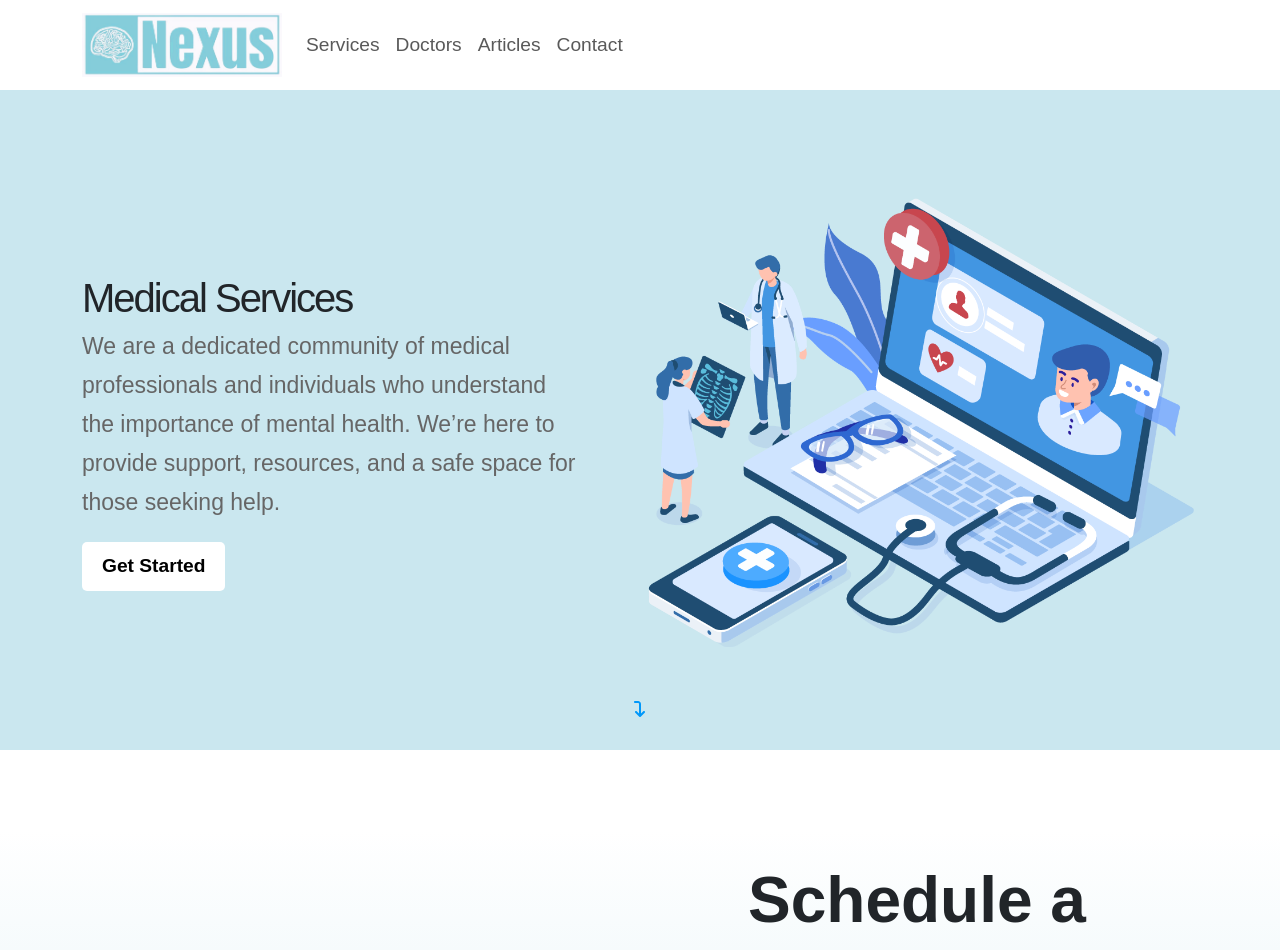
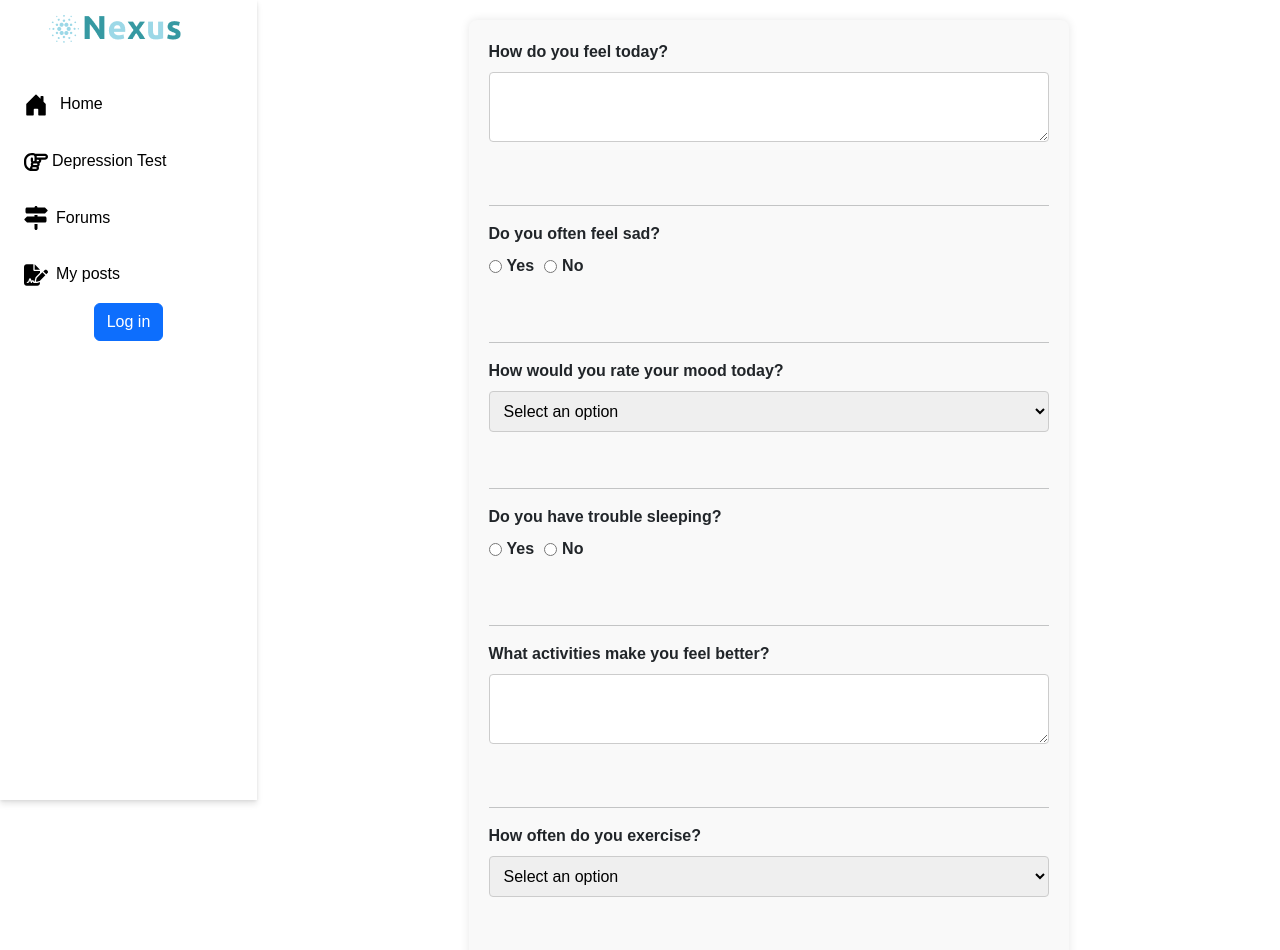
Before and after one commit to Ranatarek22/Mental-Health, a React (Create React App) app: page /depressiontest in a window 1280 px wide. Before the commit this address led to /. Shown: the top 950 px of the page. Built offline with nearby package versions, Linux system fonts and the light colour scheme; no server answers; a web font is replaced by a local one.

Commit message:
depression test page

```diff
--- a/src/App.js
+++ b/src/App.js
@@ -7,6 +7,7 @@ import NavigateController from "./components/navigation/NavigateController/Navig
 import { main_routes } from "./routes/routes";
 import MyPosts from "./components/pages/MyPosts/MyPosts";
 import { Spinner } from "react-bootstrap";
+import MentalHealthTest from "./components/pages/MentalHealthTest/MentalHealthTest";
 
 const LoginPage = lazy(() => import("./components/pages/LoginPage/LoginPage"));
 const ForumsPage = lazy(() =>
@@ -108,6 +109,7 @@ function App() {
                 }
               />
               <Route path="/profile" element={<ProfilePage />} />
+              <Route path="/depressiontest" element={<MentalHealthTest />} />
               <Route path="/myposts" element={<MyPosts />} />
               <Route path="/createforum" element={<CreateForumPage />} />
               <Route path="/forums" element={<ForumsPage />} />
--- a/src/components/navigation/SideBar/sidebar.jsx
+++ b/src/components/navigation/SideBar/sidebar.jsx
@@ -61,9 +61,11 @@ const Sidebar = () => {
               </li>
 
               <li className="nav-item  align-items-center w-100">
-                <a href="#" className="nav-link px-0 align-middle m-2 w-100">
-                  {" "}
-                  <FaRegHandPointRight className="fs-4 mx-3 me-1 text-black" />{" "}
+                <a
+                  href="/depressiontest"
+                  className="nav-link px-0 align-middle m-2 w-100"
+                >
+                  <FaRegHandPointRight className="fs-4 mx-3 me-1 text-black" />
                   <span className="ms-1text-black text-black user-link">
                     Depression Test
                   </span>
@@ -74,7 +76,7 @@ const Sidebar = () => {
                   href="/forums/forumlist"
                   className="nav-link px-0 align-middle m-2 "
                 >
-                  <FaSignsPost className="fs-4 mx-3 me-1 text-black " />{" "}
+                  <FaSignsPost className="fs-4 mx-3 me-1 text-black " />
                   <span
                     className="ms-1  text-black user-link"
                     onClick={() => navigate("/forums/forumlist")}
@@ -85,7 +87,7 @@ const Sidebar = () => {
               </li>
               <li className="nav-item align-items-center w-100">
                 <a href="/myposts" className="nav-link px-0 align-middle m-2 ">
-                  <FaFileSignature className="fs-4 mx-3 me-1 text-black " />{" "}
+                  <FaFileSignature className="fs-4 mx-3 me-1 text-black " />
                   <span
                     className="ms-1  text-black user-link"
                     onClick={() => navigate("/myposts")}
--- /dev/null
+++ b/src/components/pages/MentalHealthTest/MentalHealthTest.jsx
@@ -0,0 +1,158 @@
+import React from "react";
+import { useFormik } from "formik";
+import * as Yup from "yup";
+import toast, { Toaster } from "react-hot-toast";
+
+const questions = [
+  { type: "text", question: "How do you feel today?" },
+  { type: "radio", question: "Do you often feel sad?", options: ["Yes", "No"] },
+  {
+    type: "select",
+    question: "How would you rate your mood today?",
+    options: ["High", "Medium", "Low"],
+  },
+  {
+    type: "radio",
+    question: "Do you have trouble sleeping?",
+    options: ["Yes", "No"],
+  },
+  { type: "text", question: "What activities make you feel better?" },
+  {
+    type: "select",
+    question: "How often do you exercise?",
+    options: ["Always", "Often", "Sometimes", "Never"],
+  },
+  {
+    type: "radio",
+    question: "Do you feel anxious frequently?",
+    options: ["Yes", "No"],
+  },
+  { type: "text", question: "Describe your support system." },
+  {
+    type: "select",
+    question: "How would you rate your appetite?",
+    options: ["High", "Medium", "Low"],
+  },
+  {
+    type: "radio",
+    question: "Do you experience mood swings?",
+    options: ["Yes", "No"],
+  },
+  { type: "text", question: "What coping mechanisms do you use?" },
+  {
+    type: "select",
+    question: "How often do you socialize?",
+    options: ["Always", "Often", "Sometimes", "Never"],
+  },
+  { type: "radio", question: "Do you feel hopeless?", options: ["Yes", "No"] },
+  { type: "text", question: "What are your hobbies?" },
+  {
+    type: "select",
+    question: "How would you rate your energy levels?",
+    options: ["High", "Medium", "Low"],
+  },
+  {
+    type: "radio",
+    question: "Do you have trouble concentrating?",
+    options: ["Yes", "No"],
+  },
+  { type: "text", question: "What are your goals for the next month?" },
+  {
+    type: "select",
+    question: "How often do you feel overwhelmed?",
+    options: ["Always", "Often", "Sometimes", "Never"],
+  },
+  { type: "radio", question: "Do you feel lonely?", options: ["Yes", "No"] },
+  { type: "text", question: "What makes you feel accomplished?" },
+];
+
+const validationSchema = Yup.object(
+  questions.reduce((acc, curr, idx) => {
+    acc[`question${idx}`] = Yup.string().required("This field is required");
+    return acc;
+  }, {})
+);
+
+const MentalHealthTest = () => {
+  const formik = useFormik({
+    initialValues: questions.reduce((acc, curr, idx) => {
+      acc[`question${idx}`] = "";
+      return acc;
+    }, {}),
+    validationSchema,
+    onSubmit: (values) => {
+      console.log(values);
+      toast.success("Form submitted successfully!");
+    },
+  });
+
+  return (
+    <div className="MentalHealthTest">
+      <form onSubmit={formik.handleSubmit} className="form">
+        {questions.map((q, idx) => (
+          <div key={idx} className="form-group">
+            {idx !== 0 && <hr />}
+
+            <label>{q.question}</label>
+            {q.type === "text" && (
+              <div>
+                <textarea
+                  type="text"
+                  name={`question${idx}`}
+                  onChange={formik.handleChange}
+                  onBlur={formik.handleBlur}
+                  value={formik.values[`question${idx}`]}
+                  className="input"
+                />
+              </div>
+            )}
+            {q.type === "radio" && (
+              <div className="q">
+                {q.options.map((option) => (
+                  <label key={option} className="radio-label">
+                    <input
+                      type="radio"
+                      name={`question${idx}`}
+                      value={option}
+                      onChange={formik.handleChange}
+                      onBlur={formik.handleBlur}
+                      className="radio-input"
+                    />
+                    {option}
+                  </label>
+                ))}
+              </div>
+            )}
+            {q.type === "select" && (
+              <div>
+                <select
+                  name={`question${idx}`}
+                  onChange={formik.handleChange}
+                  onBlur={formik.handleBlur}
+                  value={formik.values[`question${idx}`]}
+                  className="select"
+                >
+                  <option value="">Select an option</option>
+                  {q.options.map((option) => (
+                    <option key={option} value={option}>
+                      {option}
+                    </option>
+                  ))}
+                </select>
+              </div>
+            )}
+            {formik.touched[`question${idx}`] &&
+            formik.errors[`question${idx}`] ? (
+              <div className="error">{formik.errors[`question${idx}`]}</div>
+            ) : null}
+          </div>
+        ))}
+        <button type="submit" className="submit-btn">
+          Submit
+        </button>
+      </form>
+    </div>
+  );
+};
+
+export default MentalHealthTest;
--- a/src/style.css
+++ b/src/style.css
@@ -1789,3 +1789,68 @@ textarea {
   }
 }
 /* end create form */
+/* test */
+.MentalHealthTest {
+  max-width: 600px;
+  margin: 20px auto;
+  padding: 20px;
+  background-color: #f9f9f9;
+  border-radius: 8px;
+  box-shadow: 0 0 10px rgba(0, 0, 0, 0.1);
+}
+
+.q {
+  display: flex;
+}
+.form {
+  display: flex;
+  gap: 20px;
+  flex-direction: column;
+}
+
+.form-group {
+  margin-bottom: 20px;
+}
+
+.MentalHealthTest label {
+  margin-bottom: 8px;
+  font-size: 16px;
+  font-weight: 600;
+}
+
+.input,
+.select {
+  width: 100%;
+  padding: 10px;
+  border-radius: 4px;
+  border: 1px solid #ccc;
+}
+
+.radio-label {
+  display: flex;
+  align-items: center;
+  margin-right: 10px;
+}
+
+.radio-input {
+  margin-right: 5px;
+}
+
+.submit-btn {
+  padding: 10px 20px;
+  background-color: #007bff;
+  color: white;
+  border: none;
+  border-radius: 4px;
+  cursor: pointer;
+}
+
+.submit-btn:hover {
+  background-color: #0056b3;
+}
+@media (max-width: 600px) {
+  .MentalHealthTest {
+    padding: 10px;
+  }
+}
+/* test */
```
